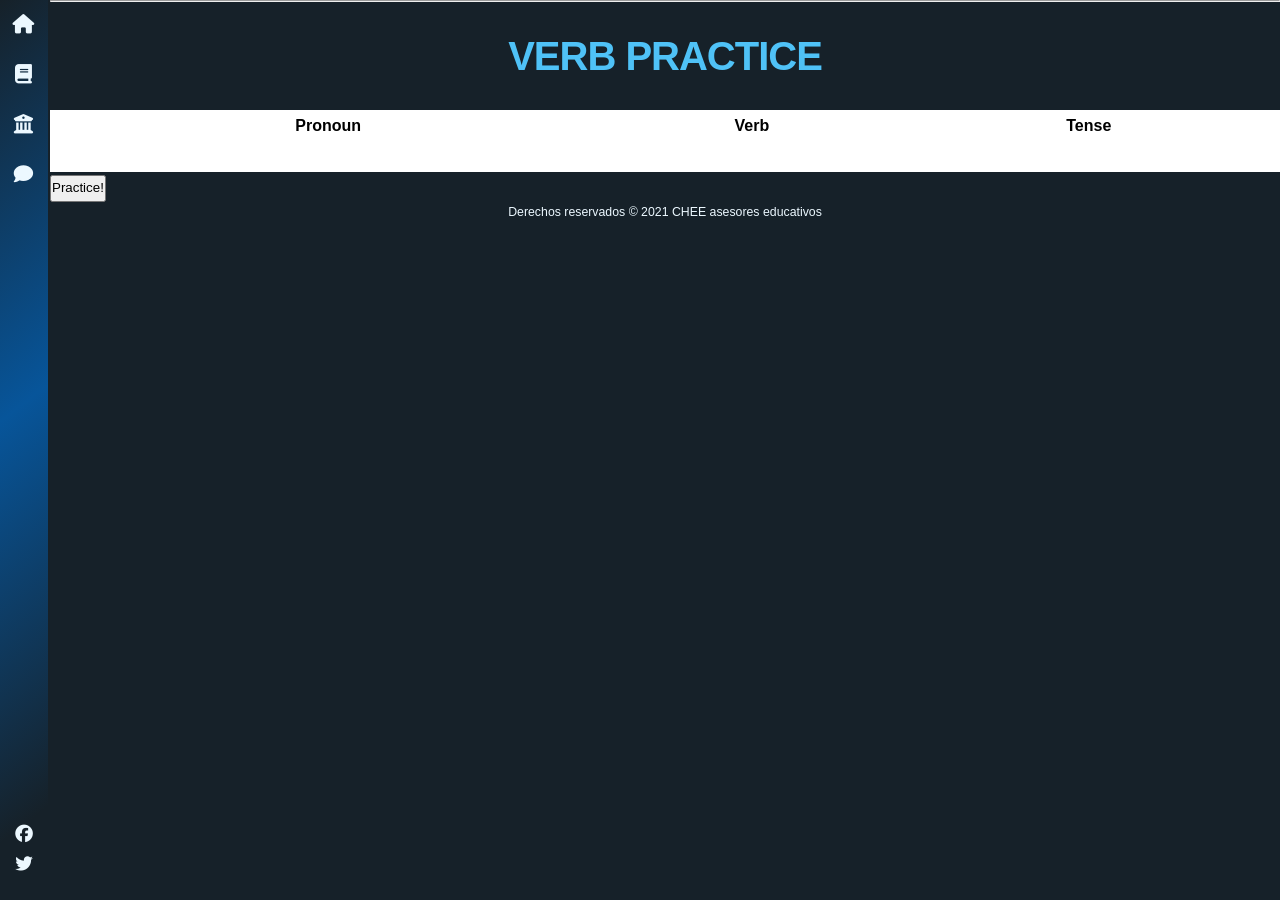
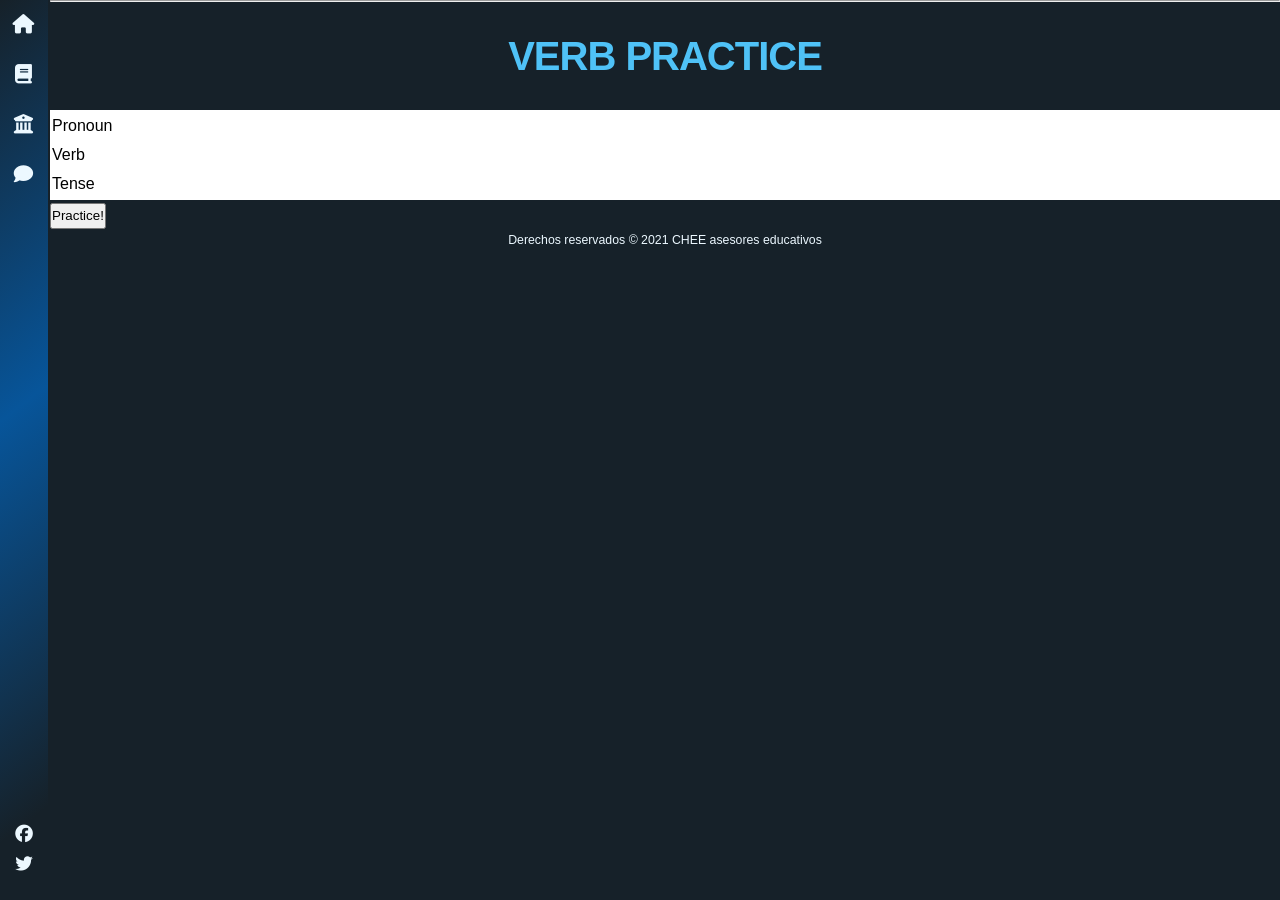
Before and after one commit to camachevaz/ESL, a Jekyll site: the page built from _posts/2021-12-14-verbos.markdown, in a window 1280 px wide. Built offline with Jekyll 4.4.1, drawn with Linux system fonts in a browser that asks for light colours; nearby versions of some CDN libraries; some web fonts are replaced.

Commit message:
Update 2021-12-14-verbos.markdown

```diff
--- a/_posts/2021-12-14-verbos.markdown
+++ b/_posts/2021-12-14-verbos.markdown
@@ -9,22 +9,17 @@ summary: Practice different time tenses with quick templates of pronouns and ver
 <hr>
 <h1>Verb practice</h1>
 <table id="verbs">
-    <thead>
-        <tr>
-            <th>Pronoun</th>
-            <th>Verb</th>
-            <th>Tense</th>
-        </tr>
-    </thead>
-    <tfoot>
-        <tr>
-            <td colspan="3">&nbsp;</td>
-        </tr>
-    </tfoot>
     <tbody>
         <tr>
+            <td>Pronoun</td>
             <td id="pronoun"></td>
+        </tr>
+        <tr>
+            <td>Verb</td>
             <td id="verb"></td>
+        </tr>
+        <tr>
+            <td>Tense</td>
             <td id="tense"></td>
         </tr>
     </tbody>
```
